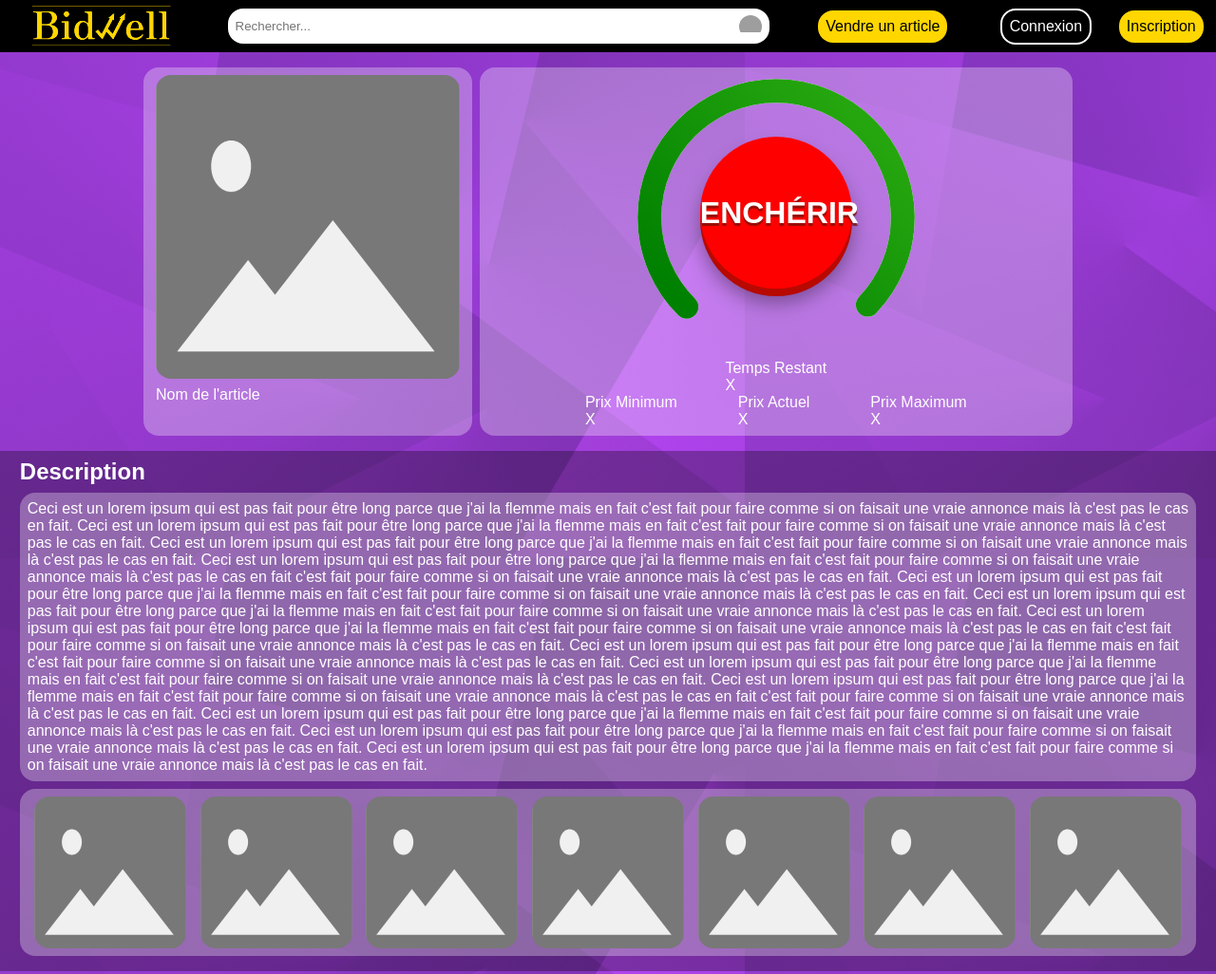
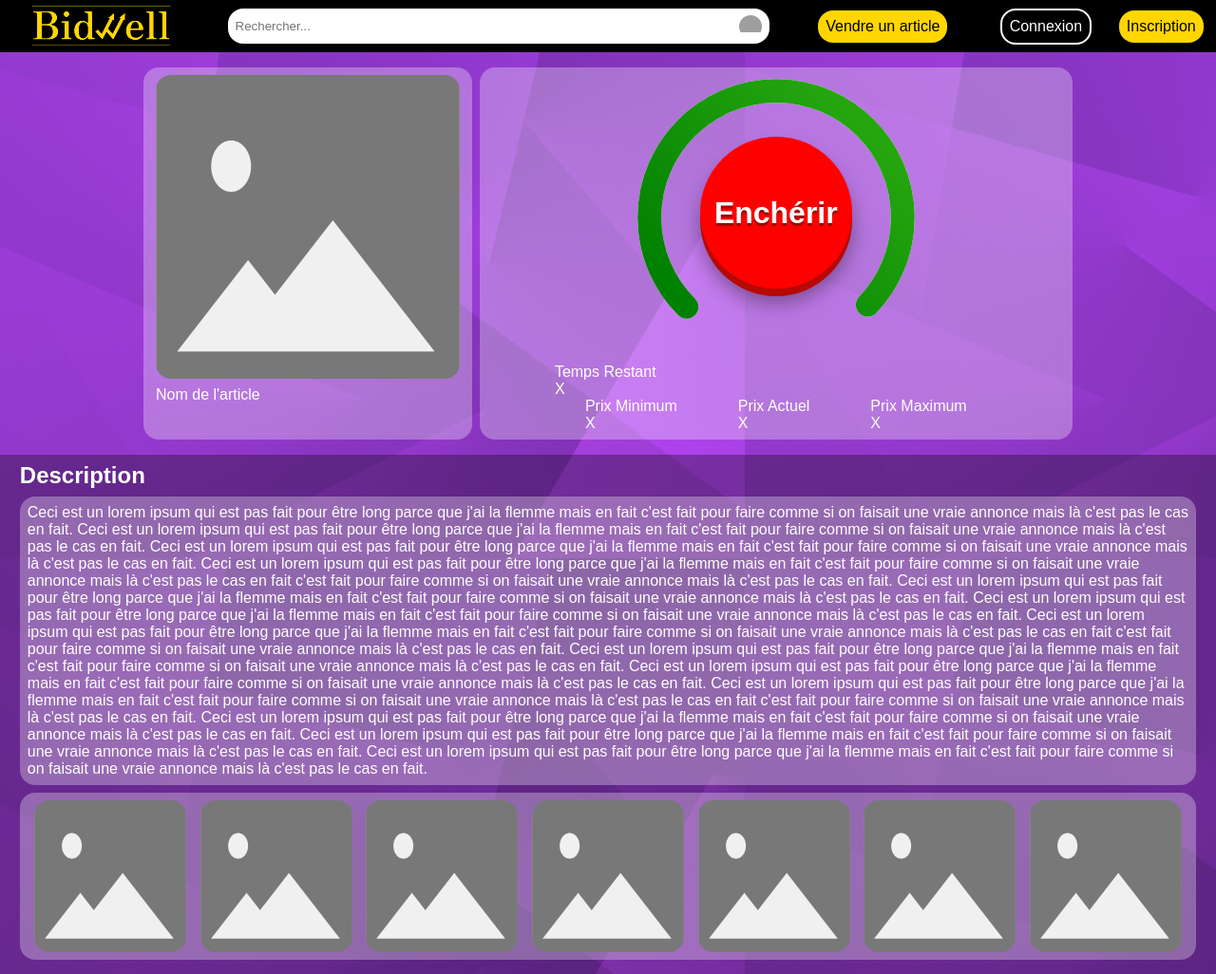
Before and after one commit to c-leri/Bidwell, a PHP site: page /view/consultation.view.php in a window 1280 px wide. Shown: the top 1026 px of the page at 95% size. Run offline with PHP 8.4, Linux system fonts and the light colour scheme; grey boxes are pictures that could not be loaded.

Commit message:
Les modifs semblent donner de bon résultats sur le bouton

```diff
--- a/prototype/view/design/styleEnchere.css
+++ b/prototype/view/design/styleEnchere.css
@@ -81,15 +81,12 @@
     background: red;
     text-shadow: 0 3px 1px rgba(122,17,8,.8);
     box-shadow: 0 8px 0 rgb(183,9,0), 0 15px 20px rgba(0,0,0,.35);
-    text-transform: uppercase;
-    transition: .4s all ease-in;
-    outline: none;
     -webkit-tap-highlight-color: rgba(0,0,0,0);
 }
 
 button span { position: relative; }
 
-#encherebutton:focus {
+#encherebutton:active {
   padding-top: 3px;
   transform: translateY(4px);
   box-shadow: 0 4px 0 rgb(183,0,0),
--- a/prototype/view/enchere.viewpart.php
+++ b/prototype/view/enchere.viewpart.php
@@ -1,4 +1,5 @@
 <div class="container">
+    <span class="modif">
         <svg class="circle-container" viewBox="2 -2 28 36">
             <linearGradient id="gradient">
                 <stop class="stop1" offset="0%" />
@@ -12,9 +13,9 @@
 
             <!-- stroke-dashoffset = la progression de la barre (0 <= x < 75)-->
         </svg>
-
+    </span>
     <button id="encherebutton"><span>Enchérir</span></button>
-
+    <span class="modif">
     <div class="temps">
             <p> Temps Restant </p>
             <p id="temps">X</p>
@@ -38,5 +39,5 @@
             <p id="max">X</p>
         </div>
     </div>
-
+</span>
 </div>
```
Lines whose indentation alone changed are shown as unchanged.
